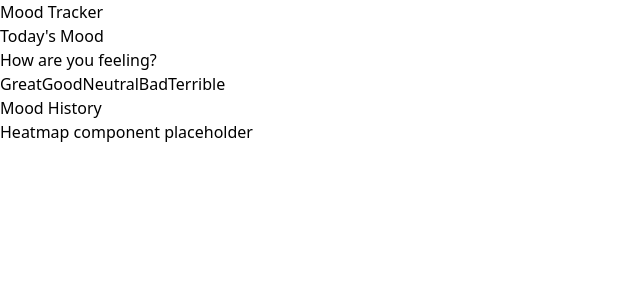
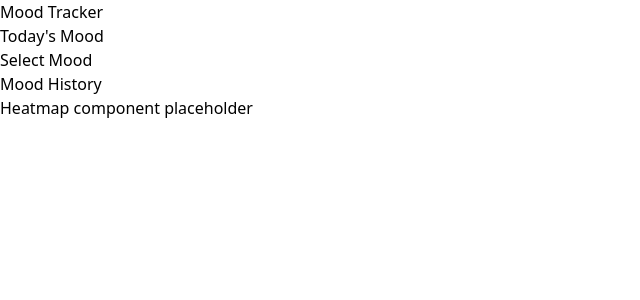
Before and after one commit to Ananta-2311/MoodTracker, a React (Vite) app: page / in a window 1280 px wide. Shown: the top 300 px of the page, without its empty margins (0-640 px from the left). Built offline with nearby package versions, Linux system fonts and the light colour scheme.

Commit message:
Added a fix for homepage

```diff
--- a/src/pages/HomePage.tsx
+++ b/src/pages/HomePage.tsx
@@ -1,12 +1,40 @@
-import MoodPicker from '../components/MoodPicker'
+import { useState } from 'react'
+import MoodPicker, { type MoodOption } from '../components/MoodPicker'
 import Heatmap from '../components/Heatmap'
+import { useMoodStore } from '../store/useMoodStore'
 
 function HomePage() {
+  const [showPicker, setShowPicker] = useState(false)
+  const { setMood, getMood } = useMoodStore()
+  const todayMood = getMood()
+
+  const handleMoodSelect = (mood: MoodOption) => {
+    setMood(mood)
+    setShowPicker(false)
+  }
+
   return (
     <div className="space-y-8">
       <div>
         <h2 className="text-3xl font-bold text-gray-900 mb-4">Today's Mood</h2>
-        <MoodPicker />
+        <div className="flex items-center gap-4">
+          <button
+            onClick={() => setShowPicker(true)}
+            className="bg-blue-600 hover:bg-blue-700 text-white font-medium px-6 py-3 rounded-lg transition-colors"
+          >
+            {todayMood ? `Update Mood (${todayMood})` : 'Select Mood'}
+          </button>
+          {todayMood && (
+            <span className="text-lg text-gray-700">
+              Current: <span className="font-semibold">{todayMood}</span>
+            </span>
+          )}
+        </div>
+        <MoodPicker
+          isOpen={showPicker}
+          onSelect={handleMoodSelect}
+          onClose={() => setShowPicker(false)}
+        />
       </div>
       <div>
         <h2 className="text-3xl font-bold text-gray-900 mb-4">Mood History</h2>
```
